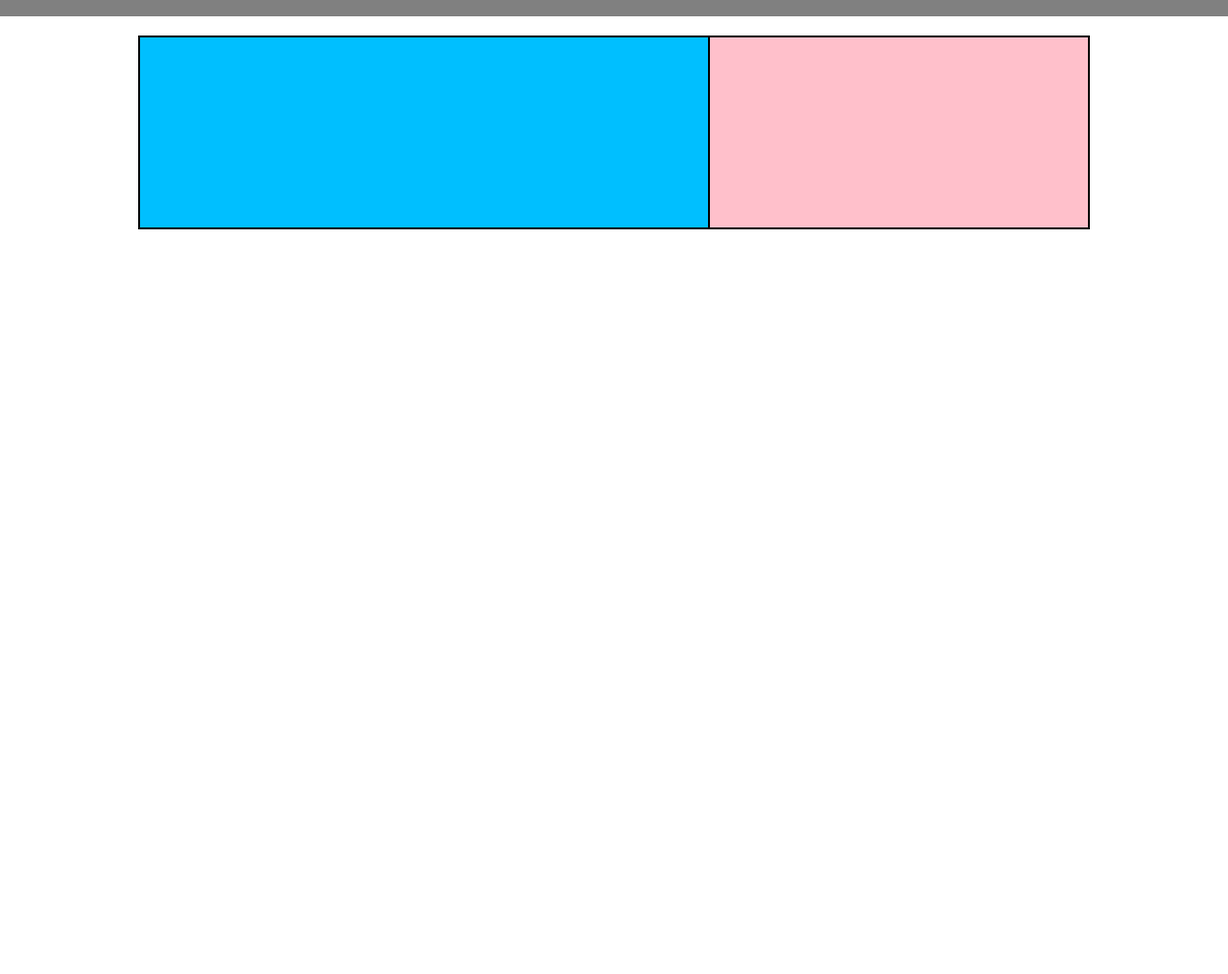
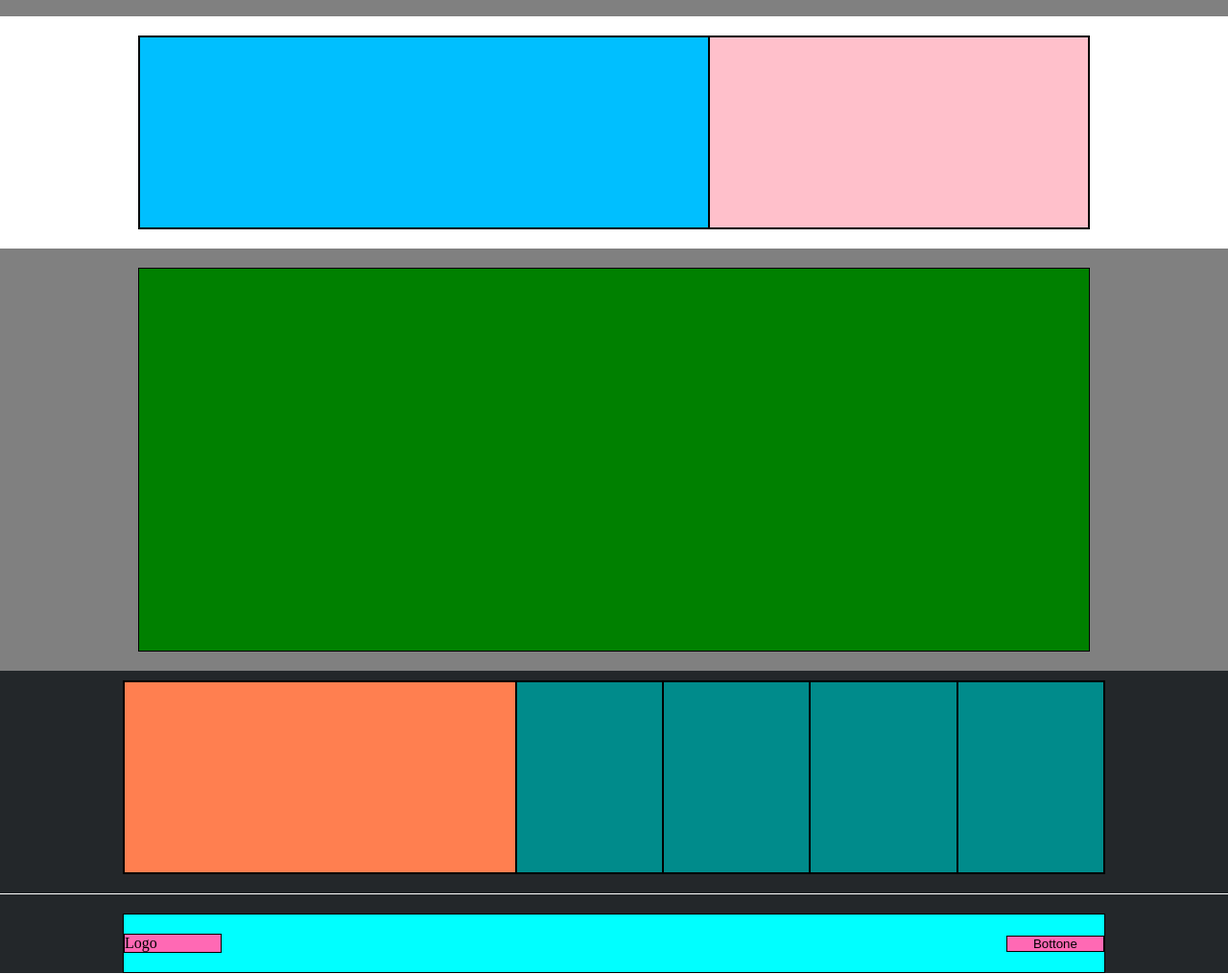
Before and after one commit to angeloalmanza/htmlcss-struttura-discord, a plain HTML site: page index.html in a window 1280 px wide. Shown: the part 769-1784 px from the top of the page at 96% size. Before the commit the page ends 1028 px from the top, so only its background shows below. Drawn offline with Linux system fonts and the light colour scheme.

Commit message:
feat: implementazione footer

```diff
--- a/css/style.css
+++ b/css/style.css
@@ -1,11 +1,13 @@
+/*RESET*/
 *{
     padding: 0;
     margin: 0;
     box-sizing: border-box;
 }
 
-/*COMMON*/
 /*layout*/
+
+/*HEADER*/
 .header{
     background-color: #00ffff;
 }
@@ -61,7 +63,7 @@
     padding: 20px;
 }
 
-.section-1-2-3-container{
+.section-footer-container{
     width: 80%;
     max-width: 1100px;
     margin: 0 auto;
@@ -70,7 +72,7 @@
     min-height: 200px;
 }
 
-.row-section-1-2-3{
+.row-section-footer{
     display: flex;
     /*debug*/
     min-height: 200px;
@@ -78,8 +80,6 @@
 
 .col-60-2{
     width: 60%;
-    display: inline-block;
-    text-align: center;
     /*debug*/
     border: 1px solid #000000;
     background-color:#00bfff ;
@@ -87,14 +87,76 @@
 
 .col-40{
     width: 40%;
-    display: inline-block;
-    text-align: center;
     /*debug*/
     border: 1px solid #000000;
     background-color:#ffc0cb ;
 }
 
-.section-2{
+.section-2-4{
     padding: 20px;
+    /*debug*/
     background-color: #808080;
 }
+
+.section-4-container{
+    width: 80%;
+    max-width: 1100px;
+    margin: 0 auto;
+    /*debug*/
+    border: 1px solid #000000;
+    background-color: #008000;
+    min-height: 400px;
+}
+
+
+/*FOOTER*/
+.section-footer{
+    padding: 10px 0 20px 0;
+    /*debug*/
+    background-color: hsl(205.71deg 9.09% 15.1%);
+}
+
+.col-40-2{
+    width: 40%;
+    /*debug*/
+    border: 1px solid #000000;
+    background-color:#ff7f50 ;
+}
+
+.col-15{
+    width: 15%;
+    /*debug*/
+    border: 1px solid #000000;
+    background-color: #008b8b;
+}
+
+.section-footer-2{
+    padding: 20px 0 0 0;
+    /*debug*/
+    background-color: hsl(205.71deg 9.09% 15.1%);
+    border-top: 1px solid white;
+    border-bottom: 1px solid white;
+}
+
+.container-footer-2{
+    width: 80%;
+    max-width: 1100px;
+    margin: 0 auto;
+    /*debug*/
+    border: 1px solid #000000;
+    background-color: #00ffff;
+}
+
+.row-footer-2{
+    display: flex;
+    justify-content: space-between;
+    align-items: center;
+    padding: 20px 0;
+}
+
+.col-10{
+    width: 10%;
+    /*debug*/
+    border: 1px solid #000000;
+    background-color: #ff69b4;
+}
--- a/index.html
+++ b/index.html
@@ -39,8 +39,8 @@
 
         <!--Section 1-->
         <section class="section-1-3">
-            <div class="section-1-2-3-container">
-                <div class="row-section-1-2-3">
+            <div class="section-footer-container">
+                <div class="row-section-footer">
                     <div class="col-60-2"></div>
                     <div class="col-40"></div>
                 </div>
@@ -48,9 +48,9 @@
         </section>
 
         <!--Section 2-->
-        <section class="section-2">
-            <div class="section-1-2-3-container">
-                <div class="row-section-1-2-3">
+        <section class="section-2-4">
+            <div class="section-footer-container">
+                <div class="row-section-footer">
                     <div class="col-40"></div>
                     <div class="col-60-2"></div>
                 </div>
@@ -59,19 +59,48 @@
 
         <!--Section 3-->
         <section class="section-1-3">
-            <div class="section-1-2-3-container">
-                <div class="row-section-1-2-3">
+            <div class="section-footer-container">
+                <div class="row-section-footer">
                     <div class="col-60-2"></div>
                     <div class="col-40"></div>
                 </div>
             </div>
         </section>
+
         <!--Section 4-->
+        <section class="section-2-4">
+            <div class="section-4-container"></div>
+        </section>
     </main>
     <!--/Main-->
 
     <!--Footer-->
-    <footer></footer>
+    <footer>
+        <!--Footer top-->
+        <section class="section-footer">
+            <div class="section-footer-container">
+                <div class="row-section-footer">
+                    <div class="col-40-2"></div>
+                    <div class="col-15"></div>
+                    <div class="col-15"></div>
+                    <div class="col-15"></div>
+                    <div class="col-15"></div>
+                </div>
+            </div>
+        </section>
+        <!--/Footer top-->
+
+        <!--Footer bottom-->
+        <section class="section-footer-2">
+            <div class="container-footer-2">
+                <div class="row-footer-2">
+                    <div class="col-10">Logo</div>
+                    <button class="col-10">Bottone</button>
+                </div>
+            </div>
+        </section>
+        <!--/Footer bottom-->
+    </footer>
     <!--/Footer-->
 </body>
 
```
